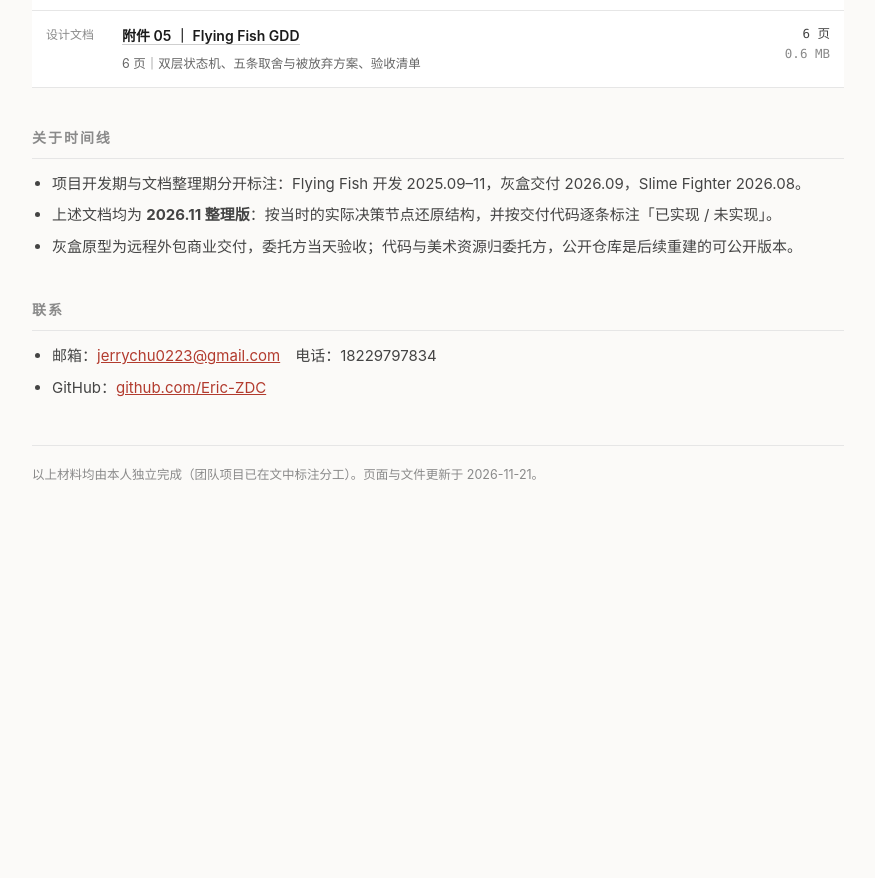
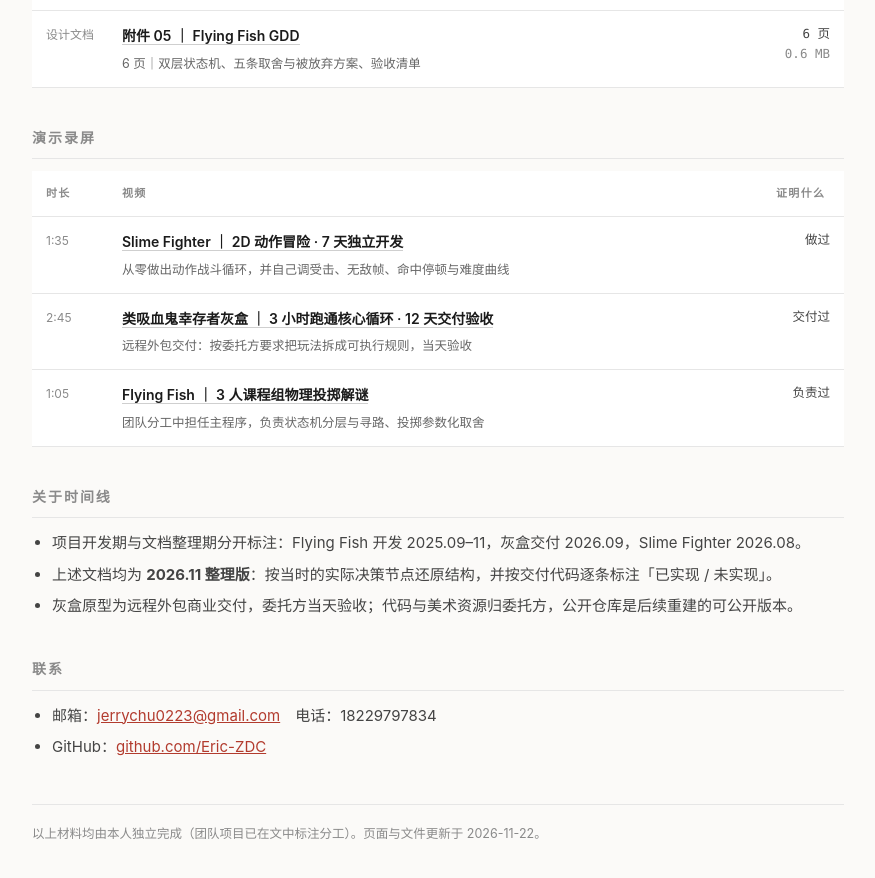
Before and after one commit to Eric-ZDC/portfolio, a plain HTML site: page index.html in a window 1280 px wide. Shown: the part 849-1727 px from the top of the page, without its empty margins (202-1077 px from the left). Before the commit the page ends 1415 px from the top, so only its background shows below. Drawn offline with Linux system fonts and the light colour scheme.

Commit message:
Add files via upload

```diff
--- a/index.html
+++ b/index.html
@@ -89,6 +89,31 @@
     </tbody>
   </table>
 
+  <h2>演示录屏</h2>
+  <table>
+    <thead><tr><th>时长</th><th>视频</th><th>证明什么</th></tr></thead>
+    <tbody>
+      <tr>
+        <td class="kind">1:35</td>
+        <td class="name"><a href="https://www.bilibili.com/video/BV16gyGzFEMb" target="_blank" rel="noopener">Slime Fighter ｜ 2D 动作冒险 · 7 天独立开发</a>
+          <div class="desc">从零做出动作战斗循环，并自己调受击、无敌帧、命中停顿与难度曲线</div></td>
+        <td class="meta">做过</td>
+      </tr>
+      <tr>
+        <td class="kind">2:45</td>
+        <td class="name"><a href="https://www.bilibili.com/video/BV1asyGzGSEXk" target="_blank" rel="noopener">类吸血鬼幸存者灰盒 ｜ 3 小时跑通核心循环 · 12 天交付验收</a>
+          <div class="desc">远程外包交付：按委托方要求把玩法拆成可执行规则，当天验收</div></td>
+        <td class="meta">交付过</td>
+      </tr>
+      <tr>
+        <td class="kind">1:05</td>
+        <td class="name"><a href="https://www.bilibili.com/video/BV1YWyGznE9X" target="_blank" rel="noopener">Flying Fish ｜ 3 人课程组物理投掷解谜</a>
+          <div class="desc">团队分工中担任主程序，负责状态机分层与寻路、投掷参数化取舍</div></td>
+        <td class="meta">负责过</td>
+      </tr>
+    </tbody>
+  </table>
+
   <h2>关于时间线</h2>
   <ul>
     <li>项目开发期与文档整理期分开标注：Flying Fish 开发 2025.09–11，灰盒交付 2026.09，Slime Fighter 2026.08。</li>
@@ -102,7 +127,7 @@
     <li>GitHub：<a href="https://github.com/Eric-ZDC" target="_blank" rel="noopener">github.com/Eric-ZDC</a></li>
   </ul>
 
-  <div class="foot">以上材料均由本人独立完成（团队项目已在文中标注分工）。页面与文件更新于 2026-11-21。</div>
+  <div class="foot">以上材料均由本人独立完成（团队项目已在文中标注分工）。页面与文件更新于 2026-11-22。</div>
 </div>
 </body>
 </html>
```
Also changed, not shown: 1 other file.
